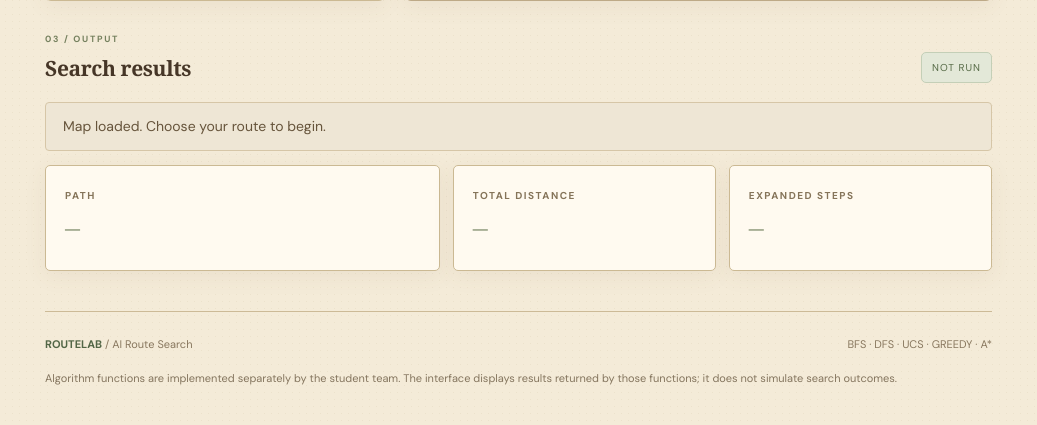
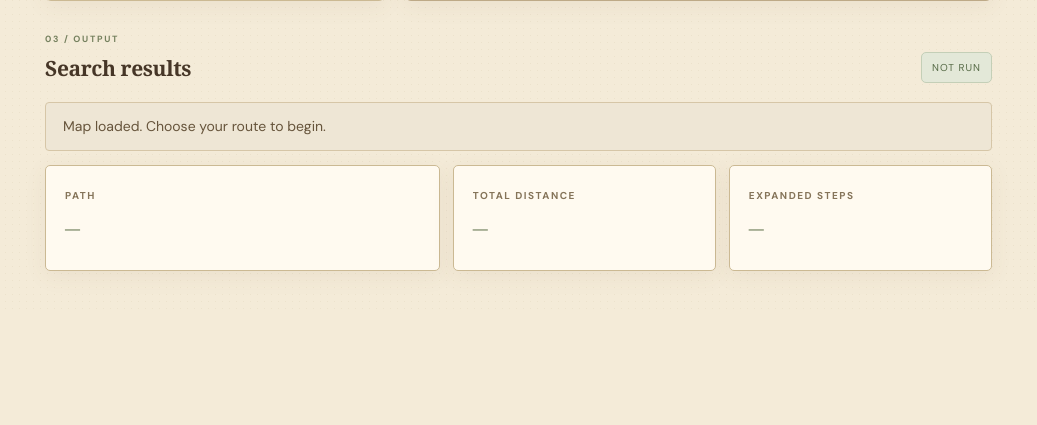
Before and after one commit to tala-daraghmeh/AI-Route-Search, a Flask app: page / in a window 1280 px wide. Shown: the part 1158-1583 px from the top of the page, without its empty margins (243-1280 px from the left). After the commit the page ends 1446 px from the top, so only its background shows below. Run offline with Flask 3, Linux system fonts and the light colour scheme.

Commit message:
Remove placeholder notice from website

```diff
--- a/templates/index.html
+++ b/templates/index.html
@@ -36,7 +36,6 @@
       <div class="panel map-panel"><div class="map-header"><div><div class="eyebrow small">LIVE MAP</div><h2 id="mapTitle">West Bank road network</h2></div><span id="mapCount" class="map-count">Loading...</span></div><div class="map-content"><svg id="mapSvg" role="img" aria-label="Interactive diagram of road network" viewBox="0 0 700 530"><text x="350" y="260" fill="#69788d" text-anchor="middle">Loading map...</text></svg></div><div class="legend"><span><i class="legend-node"></i> Cities</span><span><i class="legend-line"></i> Roads</span><span><i class="legend-route"></i> Selected route</span></div></div>
     </section>
     <section id="results" class="results"><div class="section-heading"><div><div class="eyebrow small">03 / OUTPUT</div><h2>Search results</h2></div><span id="runState" class="state-label">NOT RUN</span></div><div id="notice" class="notice" role="status" aria-live="polite">Select a start city, destination, and algorithm to begin.</div><div id="resultCards" class="stat-grid"><article class="stat"><span>PATH</span><strong id="pathResult">—</strong></article><article class="stat"><span>TOTAL DISTANCE</span><strong id="costResult">—</strong></article><article class="stat"><span>EXPANDED STEPS</span><strong id="stepsResult">—</strong></article></div><div id="comparison" class="comparison hidden"><h3>Algorithm comparison</h3><div class="table-wrap"><table><thead><tr><th>ALGORITHM</th><th>PATH</th><th>COST</th><th>STEPS</th><th>STATUS</th></tr></thead><tbody id="comparisonRows"></tbody></table></div></div></section>
-    <footer id="about"><div><strong>ROUTELAB</strong> / AI Route Search</div><span>BFS · DFS · UCS · GREEDY · A*</span><p>Algorithm functions are implemented separately by the student team. The interface displays results returned by those functions; it does not simulate search outcomes.</p></footer>
   </main>
 </div>
 </body>
```
